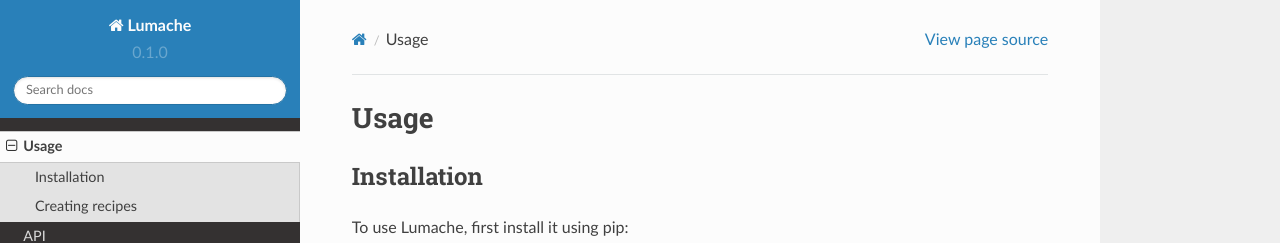
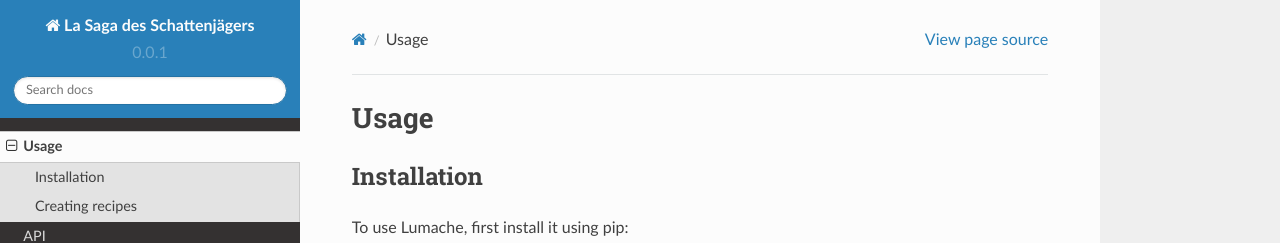
Before and after one commit to danoe78210/schattenjagers, a Sphinx documentation site: the page built from docs/source/usage.rst, in a window 1280 px wide and 1095 px high. Shown: the top 243 px of the window. Built offline with Sphinx 7.4.7 and the Read the Docs theme 2.0.0, drawn with Linux system fonts in a browser that asks for light colours; some of the changed text lies outside the part shown.

Commit message:
Update conf.py

```diff
--- a/docs/source/conf.py
+++ b/docs/source/conf.py
@@ -2,12 +2,12 @@
 
 # -- Project information
 
-project = 'Lumache'
-copyright = '2021, Graziella'
-author = 'Graziella'
+project = 'La Saga des Schattenjägers'
+copyright = '2023, Danoë'
+author = 'Danoë'
 
 release = '0.1'
-version = '0.1.0'
+version = '0.0.1'
 
 # -- General configuration
 
```
